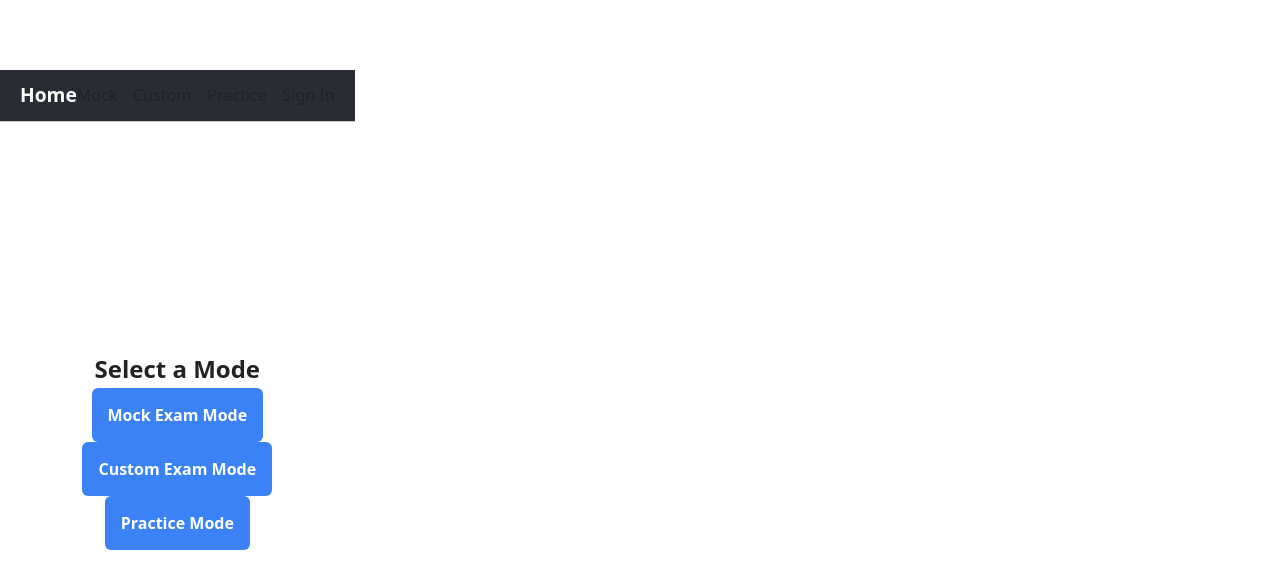
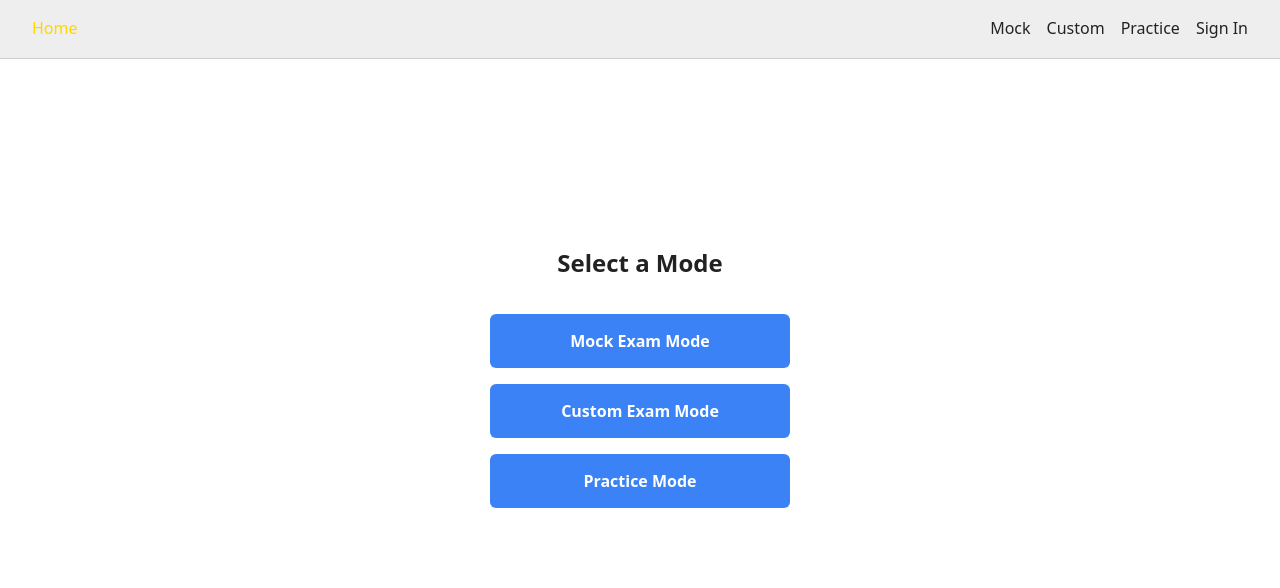
Before and after one commit to damani-g/csec-math-p1-app, a React (Vite) app: page / in a window 1280 px wide. Shown: the top 588 px of the page. Built offline with nearby package versions, Linux system fonts and the light colour scheme; no server answers.

Commit message:
Style changes across website; .content wrapper, new divs, etc

```diff
--- a/src/App.css
+++ b/src/App.css
@@ -44,12 +44,20 @@ body {
   min-height: 100vh;
 }
 
+body, #root {
+  display: block;
+  width: 100%;
+}
+
 /* ===== Page Content Wrapper ===== */
 .content {
   padding-top: 4rem;
   padding-inline: 1rem;
-  max-width: 800px;
-  margin: auto;
+  width: 100%;
+  max-width: 960px;
+  margin-left: auto;
+  margin-right: auto;
+  margin-top: 3rem;
 }
 
 /* ===== Links ===== */
@@ -63,10 +71,6 @@ a:hover {
   text-decoration: underline;
 }
 
-.home-container {
-  text-align: center;
-  margin-top: 3rem;
-}
 
 .mode-buttons {
   display: flex;
@@ -91,6 +95,12 @@ a:hover {
 }
 
 /* ===== Quiz Page Styles ===== */
+.options {
+  display: flex;
+  flex-direction: row;
+  justify-content: center;
+}
+
 .options button {
   padding: 0.75rem 1.25rem;
   margin: 0.5rem;
@@ -160,6 +170,10 @@ a:hover {
   max-width: 800px;
   margin: 2rem auto;
   padding: 1rem;
+}
+
+.review-container button {
+  margin: 1rem auto;
 }
 
 .score-summary {
@@ -309,6 +323,15 @@ a:hover {
   color: var(--btn-text);
 }
 
+.google-login-btn {
+  display: flex;
+  justify-content: center;
+}
+
+.login-container hr {
+  margin: 0.5rem 0;
+}
+
 .login-container button {
   background-color: #3b82f6;
   color: white;
@@ -320,14 +343,49 @@ a:hover {
   transition: background-color 0.2s;
 }
 
+.login-container form button {
+  margin-bottom: 0.5rem;
+}
+
 .login-container button:hover {
   background-color: #2563eb;
 }
+
+
 
 .error-message {
   color: red;
   font-size: 0.9rem;
   margin-top: -0.5rem;
+}
+
+/* ===== Select Paper Page Styling ===== */
+
+.page {
+  display: flex;
+  flex-direction: column;
+  justify-content: center;
+  align-items: center;
+
+}
+
+.page h1 {
+  text-align: center;
+}
+
+.page ul {
+  margin-top: 1rem;
+  padding-left: 1.5rem;
+  list-style: none;
+}
+
+.page ul li {
+  padding-left: 2rem;
+  margin-top: 0.5rem;
+  background-image: url(src/assets/quiz.svg);
+  background-position: 0 0;
+  background-size: 1.5rem 1.5rem;
+  background-repeat: no-repeat;
 }
 
 /* ===== Account Page Styling ===== */
@@ -350,7 +408,6 @@ a:hover {
   justify-content: center;
   text-align: center;
   min-height: 70vh;
-  padding: 2rem;
 }
 
 .home-container h1 {
@@ -393,21 +450,30 @@ nav {
   position: fixed;
   top: 0;
   left: 0;
-  width: 100%;
+  right: 0; /* ensures full width */
+  width: 100vw; /* ensures full viewport width */
+  background-color: var(--nav-bg);
+  color: var(--text);
   padding: 1rem 2rem;
-  background: var(--nav-bg);
   border-bottom: 1px solid var(--nav-border);
   z-index: 1000;
   display: flex;
-  flex-wrap: wrap;
   align-items: center;
   justify-content: space-between;
+  box-sizing: border-box;
+}
+
+nav ul {
+  list-style-type: none;
+  margin: 0;
+  padding: 0;
 }
 
 .nav-links {
   display: flex;
   flex-wrap: wrap;
   gap: 1rem;
+  align-items: center;
 }
 
 .nav-links a, nav button {
@@ -418,9 +484,50 @@ nav {
   cursor: pointer;
   font-weight: 500;
   font-size: 1rem;
+  margin: 0;
+  padding: 0;
+  display: subgrid;
 }
 
 .nav-links a:hover,
 nav button:hover {
   text-decoration: underline;
 }
+
+/* ===== Custom Page Styling ===== */
+
+.custom-mode{
+  display: flex;
+  flex-direction: column;
+  align-items: center;
+}
+
+.section-practice{
+  background-color: var(--btn-bg);
+  padding: 1rem;
+  border-radius: 8px;
+  box-shadow: 0 0 5px rgba(0,0,0,0.05);
+  margin: 1rem 0;
+  display: flex;
+  flex-direction: column;
+  align-items: center;
+}
+
+.full-exam{
+  background-color: var(--btn-bg);
+  padding: 1rem;
+  border-radius: 8px;
+  box-shadow: 0 0 5px rgba(0,0,0,0.05);
+  margin: 1rem 0;
+  display: flex;
+  flex-direction: column;
+  align-items: center;
+}
+
+.section-practice * {
+  margin: 0.25rem 0;
+}
+
+.full-exam * {
+  margin: 0.25rem 0;
+}
--- a/src/components/Navbar.css
+++ /dev/null
@@ -1,32 +0,0 @@
-.navbar {
-  position: sticky;
-  display: flex;
-  justify-content: space-between;
-  align-items: center;
-  background-color: var(--navbar-bg, #282c34);
-  padding: 10px 20px;
-  color: white;
-}
-
-.nav-title a {
-  color: white;
-  font-size: 1.2rem;
-  text-decoration: none;
-  font-weight: bold;
-}
-
-.nav-links {
-  list-style: none;
-  display: flex;
-  gap: 15px;
-}
-
-.nav-links a {
-  color: white;
-  text-decoration: none;
-}
-
-.nav-links .active a,
-.nav-links a:hover {
-  text-decoration: underline;
-}
--- a/src/components/Navbar.jsx
+++ b/src/components/Navbar.jsx
@@ -2,7 +2,6 @@ import { Link, useLocation } from "react-router-dom";
 import { useAuth } from "../AuthContext";
 import { signOut } from "firebase/auth";
 import { auth } from "../firebase";
-import "./Navbar.css"; // optional, for custom styling
 
 export default function Navbar() {
   const location = useLocation();
--- a/src/pages/Account.jsx
+++ b/src/pages/Account.jsx
@@ -18,6 +18,7 @@ export default function Account() {
   }
 
   return (
+    <div className="content">
       <div className="account-container">
         <h2>My Account</h2>
         <p><strong>Email:</strong> {user.email}</p>
@@ -27,5 +28,6 @@ export default function Account() {
           <button><Link to="/progress">My Progress</Link></button>
         </div>
       </div>
+    </div>
   );
 }
--- a/src/pages/Home.jsx
+++ b/src/pages/Home.jsx
@@ -15,11 +15,15 @@ export default function Home() {
   };
 
   return (
-    <div className="home-container">
-      <h2>Select a Mode</h2>
-      <button className="mode-button" onClick={() => handleSelectMode("mock")}>Mock Exam Mode</button>
-      <button className="mode-button" onClick={() => handleSelectMode("custom")}>Custom Exam Mode</button>
-      <button className="mode-button" onClick={() => handleSelectMode("practice")}>Practice Mode</button>
+    <div className="content">
+      <div className="home-container">
+        <h2>Select a Mode</h2>
+        <div className="mode-buttons">
+          <button className="mode-button" onClick={() => handleSelectMode("mock")}>Mock Exam Mode</button>
+          <button className="mode-button" onClick={() => handleSelectMode("custom")}>Custom Exam Mode</button>
+          <button className="mode-button" onClick={() => handleSelectMode("practice")}>Practice Mode</button>
+        </div>
+      </div>
     </div>
   );
 }
--- a/src/pages/Login.jsx
+++ b/src/pages/Login.jsx
@@ -30,10 +30,13 @@ export default function Login() {
   };
 
   return (
+    <div className="content">
       <div className="login-container">
         <h2>Sign In</h2>
+        <div className="google-login-btn">
+          <button onClick={handleGoogleLogin}>Sign in with Google</button>
+        </div>
 
-      <button onClick={handleGoogleLogin}>Sign in with Google</button>
 
         <hr />
 
@@ -59,5 +62,6 @@ export default function Login() {
 
         {error && <p className="error-message">{error}</p>}
       </div>
+    </div>
   );
 }
--- a/src/pages/Progress.jsx
+++ b/src/pages/Progress.jsx
@@ -41,6 +41,7 @@ export default function Progress() {
   if (scores.length === 0) return <p>No quiz scores recorded yet.</p>;
 
   return (
+    <div className="content">
       <div className="progress-container">
         <h2>My Progress</h2>
         <ul>
@@ -68,5 +69,7 @@ export default function Progress() {
         </ul>
         <ScoreCharts scores={scores} />
       </div>
+    </div>
+
   );
 }
--- a/src/pages/Quiz.jsx
+++ b/src/pages/Quiz.jsx
@@ -153,6 +153,7 @@ export default function Quiz() {
   }
 
   return (
+    <div className="content">
       <div className="quiz-container">
         <h2>
           Question {current + 1} of {questions.length}
@@ -239,7 +240,8 @@ export default function Quiz() {
               </button>
             );
           })}
-
+        </div>
+        <div className="selection-info">
           {userAnswers[question.id] && (
             <p style={{ color: "green", marginTop: "0.5rem" }}>
               Selected Answer: {userAnswers[question.id]}
@@ -302,5 +304,6 @@ export default function Quiz() {
 
         {showAnswer && !isMock && <p className="answer">Answer: {question.answer}</p>}
       </div>
+    </div>
   );
 }
--- a/src/pages/Review.jsx
+++ b/src/pages/Review.jsx
@@ -72,6 +72,7 @@ export default function Review() {
     : [];
 
   return (
+    <div className="content">
       <div className="review-container">
         <h2>Quiz Review</h2>
         <button onClick={() => navigate("/")}>Return to Home</button>
@@ -125,5 +126,6 @@ export default function Review() {
           </div>
         )}
       </div>
+    </div>
   );
 }
--- a/src/pages/SelectPaper.jsx
+++ b/src/pages/SelectPaper.jsx
@@ -17,6 +17,7 @@ const papers = [
 export default function SelectPaper({mode}) {
 
   return (
+    <div className="content">
       <div className="page">
         <h1>Select a Paper for {mode.charAt(0).toUpperCase()+mode.slice(1)} Mode</h1>
         <ul>
@@ -27,5 +28,7 @@ export default function SelectPaper({mode}) {
           ))}
         </ul>
       </div>
+    </div>
+
   );
 }
--- a/src/pages/Signup.jsx
+++ b/src/pages/Signup.jsx
@@ -20,7 +20,8 @@ export default function SignUp() {
   };
 
   return (
-    <div className="signup-container">
+    <div className="content">
+      <div className="signup-container">
       <h2>Create an Account</h2>
       <form onSubmit={handleSignUp}>
         <input
@@ -41,5 +42,6 @@ export default function SignUp() {
       </form>
       {error && <p className="error-message">{error}</p>}
     </div>
+    </div>
   );
 }
```
Also changed, not shown: src/pages/Custom.jsx (+8 -4 lines), src/assets/gradhat.svg (added), src/assets/quiz.svg (added). Lines whose indentation alone changed are shown as unchanged.
